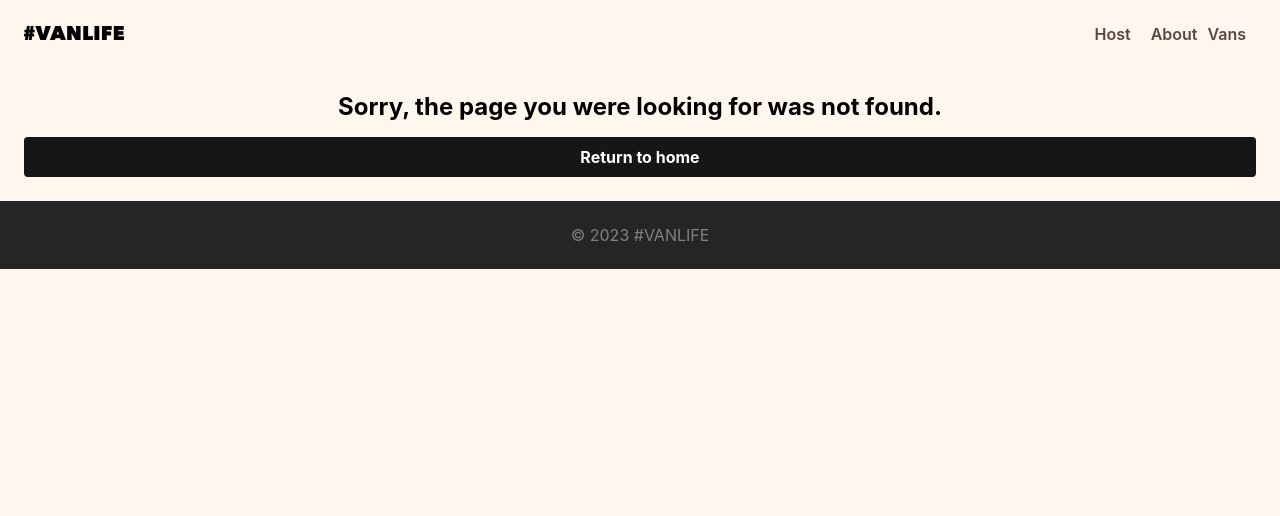
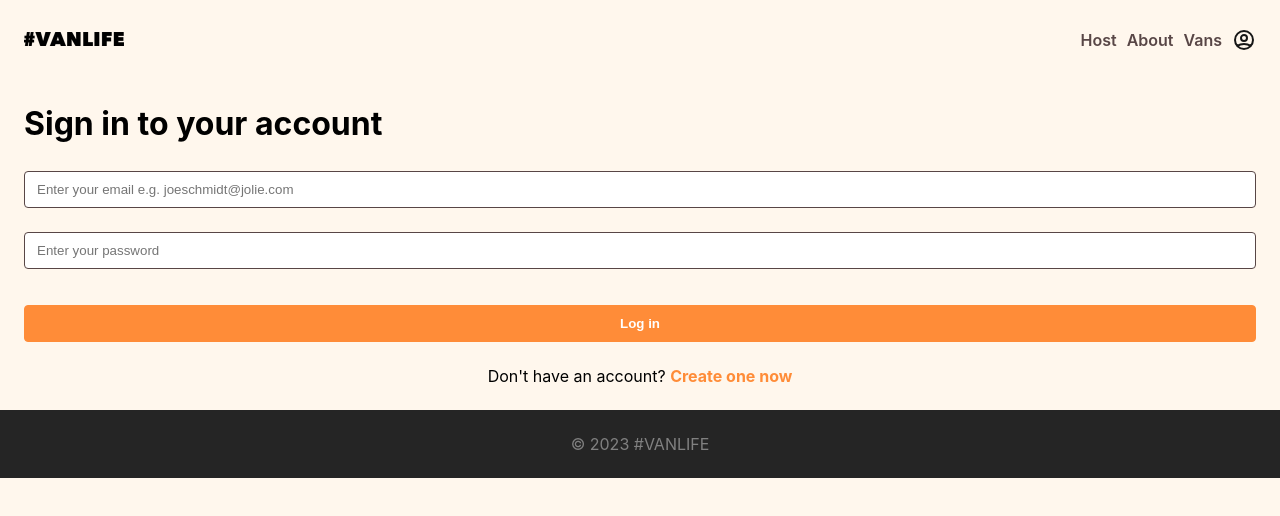
Before and after one commit to mighty-odewumi/vanlife, a React (Vite) app: page /login in a window 1280 px wide. Before the commit this address had no page. Shown: the top 516 px of the page. Built offline with nearby package versions, Linux system fonts and the light colour scheme; what miragejs would draw is missing.

Commit message:
Added Login page and a user avatar to MainHeader

```diff
--- a/src/App.jsx
+++ b/src/App.jsx
@@ -24,6 +24,7 @@ import HostVanPricing from "./pages/Host/HostVanPricing";
 import NotFound from "./pages/NotFound";
 import { loader as vansLoader } from "./pages/Vans/Vans";
 import Error from "./components/Error";
+import Login from "./pages/Login";
 
 export default function App() {
 
@@ -38,6 +39,7 @@ export default function App() {
         errorElement={<Error />}
       />
       <Route path="/vans/:id" element={<VanDetail />} />
+      <Route path="/login" element={<Login />} />
 
       <Route path="host" element={<HostLayout />}>
         <Route index element={<Dashboard />} />
--- a/src/components/Error.jsx
+++ b/src/components/Error.jsx
@@ -5,9 +5,9 @@ export default function Error() {
   const error = useRouteError();
 
   return (
-    <>
+    <div className="vans-error-page error-page">
       <h1>{error.message}</h1>
       <pre>{error.status} - {error.statusText}</pre>
-    </>
+    </div>
   )
 }
--- a/src/components/MainHeader.jsx
+++ b/src/components/MainHeader.jsx
@@ -1,6 +1,8 @@
-import { NavLink } from "react-router-dom";
+import { Link, NavLink } from "react-router-dom";
 import logo from "../assets/logo.svg";
 import { activeStyles } from "./ActiveStyles";
+
+import avatar from "../assets/user.svg";
 
 export default function MainHeader() {
 
@@ -40,6 +42,14 @@ export default function MainHeader() {
           >
             Vans
           </NavLink>
+
+          <Link to="/login">
+            <img
+              src={avatar}
+              alt="user avatar"
+              className="avatar"
+            />
+          </Link>
         </nav>
       </header>
     </>
--- a/src/index.css
+++ b/src/index.css
@@ -31,19 +31,24 @@ header {
   padding: 24px;
 }
 
-header img {
+header .logo {
   width: 100px;
+}
+
+header nav {
+  display: flex;
+  align-items: center;
+  gap: 10px;
 }
 
 nav a {
   text-decoration: none;
-  margin: 0 10px;
   color: var(--gray-color);
   font-weight: 600;
 }
 
-nav a:nth-child(2) {
-  margin-right: 0;
+.avatar {
+  margin-top: 4px;
 }
 
 header a:hover {
@@ -605,3 +610,48 @@ hr {
   color: var(--white-color);
   font-weight: bold;
 }
+
+/* Vans Error code styles */
+
+.vans-error-page pre {
+  margin-top: 16px;
+}
+
+/* Login Page styles */
+
+.login-page {
+  padding: 24px;
+}
+
+.login-page form input, .login-page form button {
+  width: 100%;
+  border-radius: 4px;
+  border: 1px solid var(--gray-color);
+  padding: 10px 12px;
+}
+
+.login-page h1 {
+  margin-bottom: 16px;
+}
+
+.login-page form input {
+  margin: 12px 0;
+}
+
+.login-page button {
+  margin: 24px 0;
+  background: var(--green-color);
+  color: var(--white-color);
+  font-weight: bold;
+  cursor: pointer;
+  border: 1px solid var(--green-color) !important;
+}
+
+.login-page p {
+  text-align: center;
+}
+
+.login-page p span {
+  color: var(--green-color);
+  font-weight: bold;
+}
--- /dev/null
+++ b/src/pages/Login.jsx
@@ -0,0 +1,53 @@
+import { useState } from "react";
+
+export default function Login() {
+  const [formData, setFormData] = useState({
+    email: "",
+    password: "",
+  });
+
+  console.log(formData);
+
+  function handleChange(e) {
+    const {name, value} = e.target;
+    console.log("Name", name, "Value", value);
+    setFormData(prevValue => ({
+      ...prevValue,
+      [name]: value,
+    }));
+  }
+
+  function handleSubmit(e) {
+    e.preventDefault();
+    console.log("Submitted!");
+  }
+
+  return (
+    <div className="login-page">
+      <h1>Sign in to your account</h1>
+      <form onSubmit={handleSubmit}>
+        <input
+          type="email"
+          required
+          onChange={handleChange}
+          value={formData.email}
+          name="email"
+          placeholder="Enter your email e.g. joeschmidt@jolie.com"
+        />
+
+        <input
+          type="password"
+          required
+          onChange={handleChange}
+          value={formData.password}
+          name="password"
+          placeholder="Enter your password"
+        />
+
+        <button>Log in</button>
+      </form>
+
+      <p>Don&apos;t have an account? <span>Create one now</span></p>
+    </div>
+  )
+}
--- a/src/server.js
+++ b/src/server.js
@@ -19,8 +19,8 @@ createServer({
         this.namespace = "api";
 
         this.get("/vans", (schema, request) => {
-            throw new Response(400, {}, {error: "Error fetching data"});
-            // return schema.vans.all()
+            // throw new Response(400, {}, {error: "Error fetching data"});
+            return schema.vans.all()
         })
 
         this.get("/vans/:id", (schema, request) => {
```
